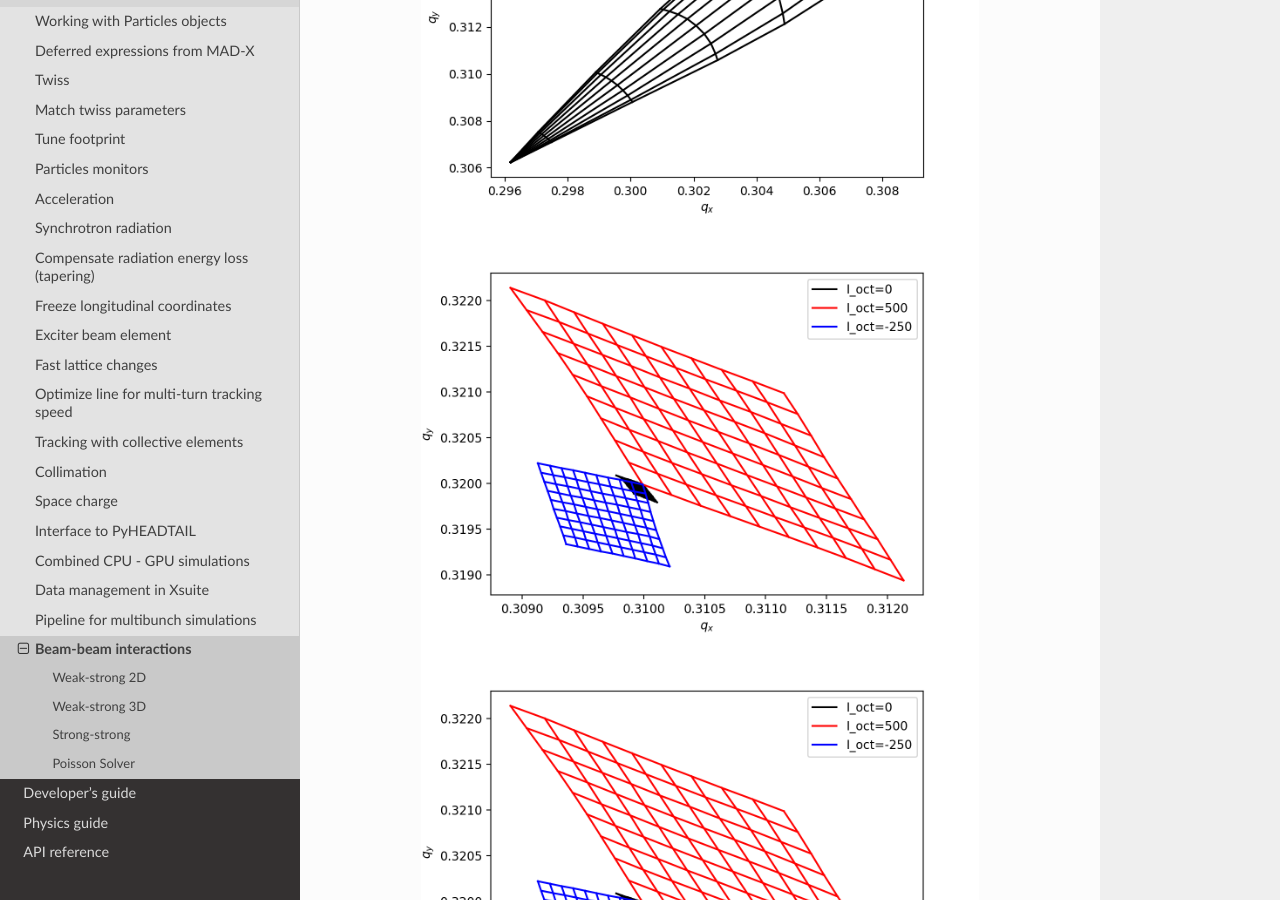
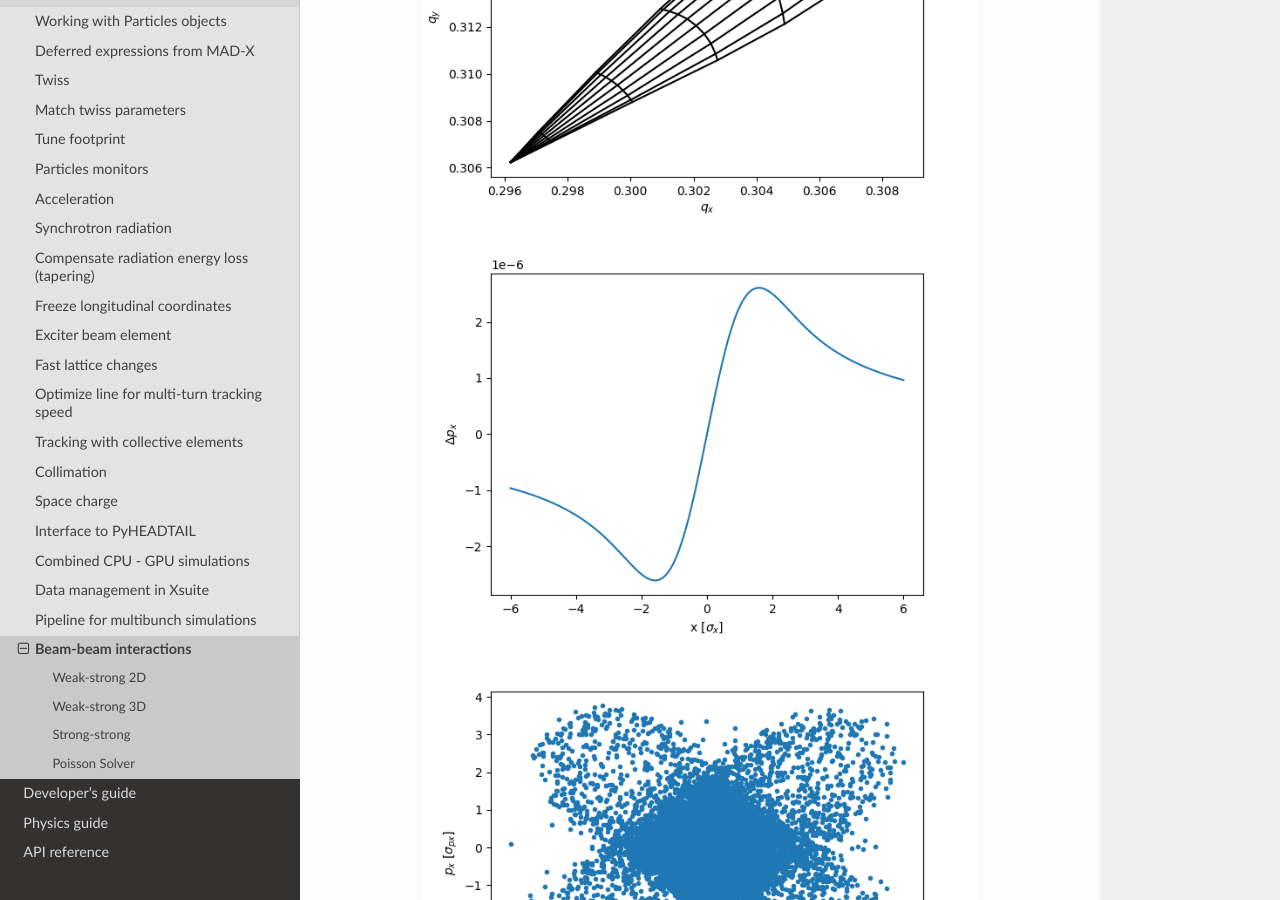
Before and after one commit to xsuite/xsuite, a Sphinx documentation site: the page built from docs/beambeam.rst, in a window 1280 px wide and 900 px high, scrolled down 631 px. Built offline with Sphinx 7.4.7 and the Read the Docs theme 2.0.0, drawn with Linux system fonts in a browser that asks for light colours.

Commit message:
Update beambeam.rst

```diff
--- a/docs/beambeam.rst
+++ b/docs/beambeam.rst
@@ -15,12 +15,12 @@ The example below shows how to introduce a 2D beam-beam element in a line and pe
     :width: 80%
     :align: center
 
-.. figure:: figures/footprint_unif_action.png
+.. figure:: figures/beambeamkick.png
     :width: 80%
     :align: center
 
 
-.. figure:: figures/footprint_unif_action.png
+.. figure:: figures/phasespacedistortion.png
     :width: 80%
     :align: center
 
```
